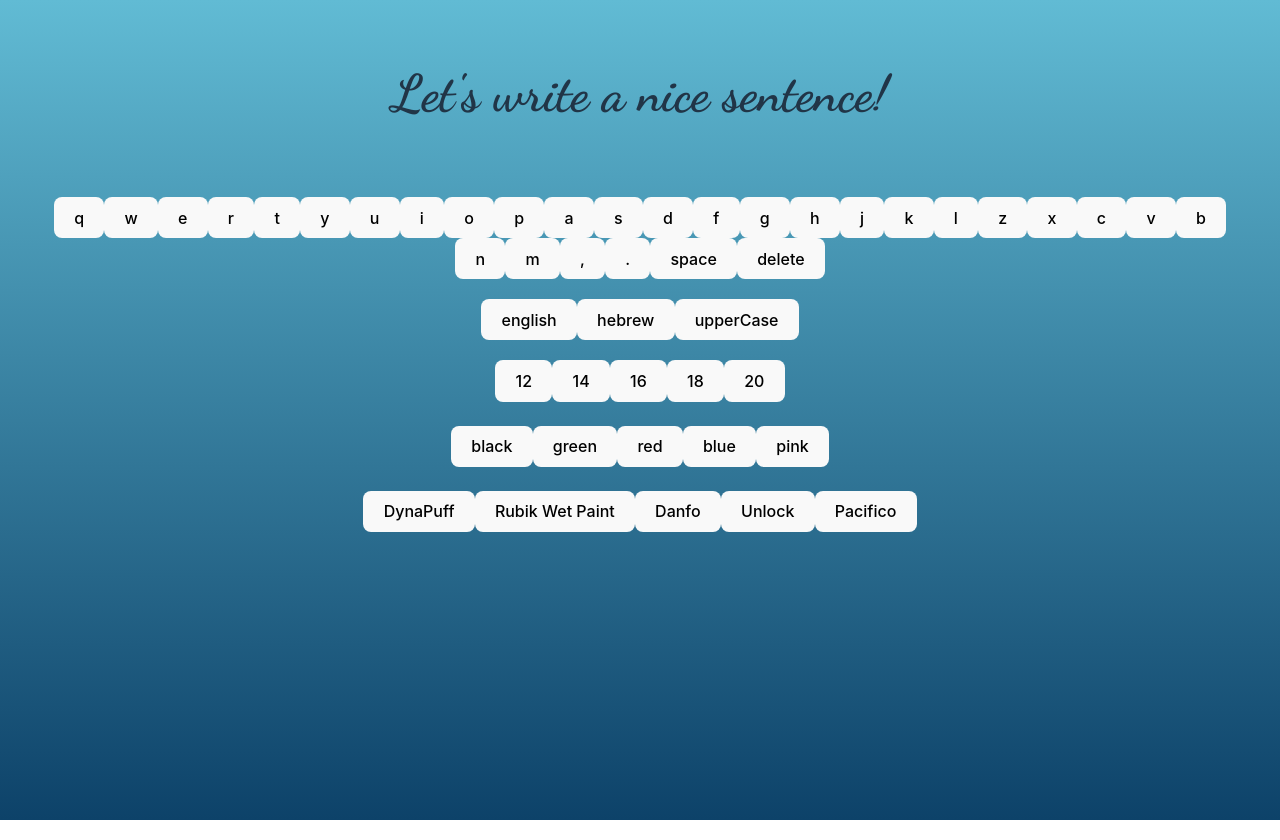
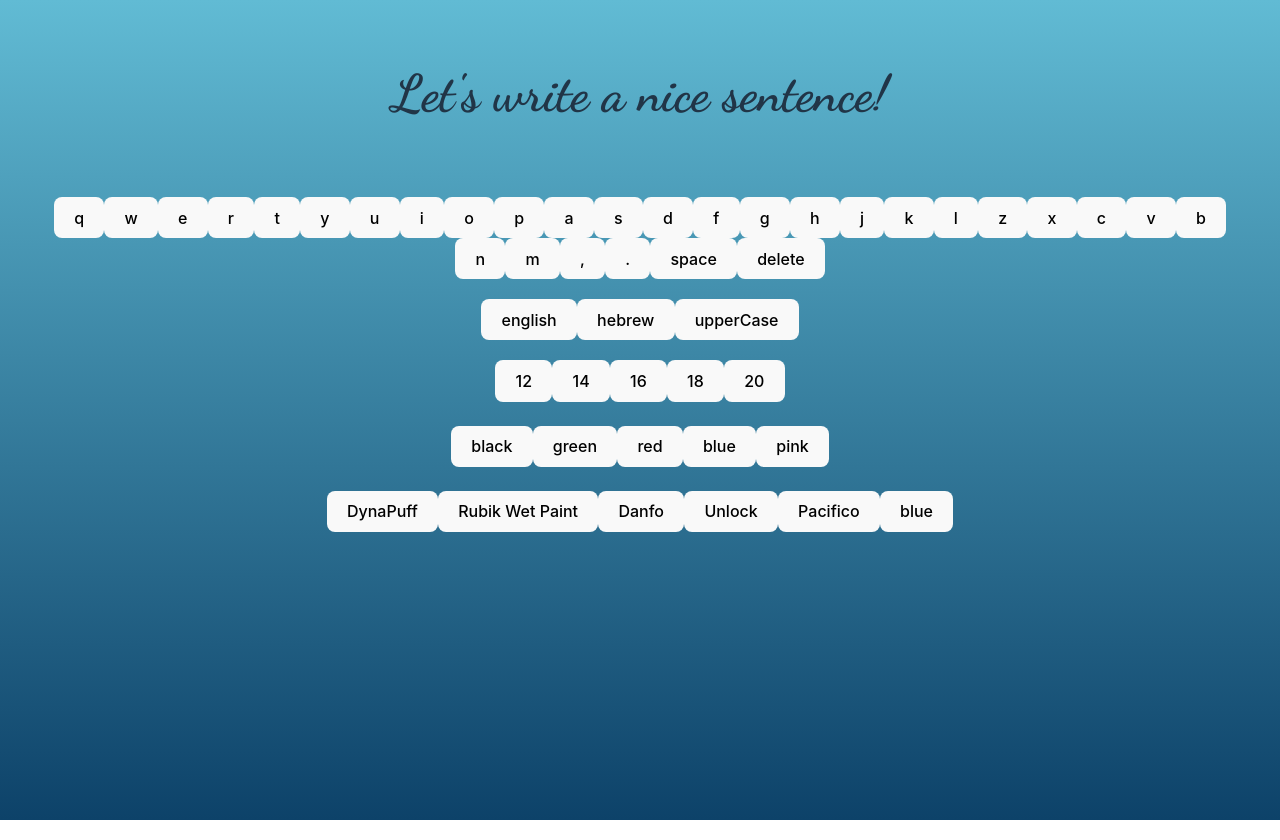
Before and after one commit to YairMoler/word-editor, a React (Vite) app: page / in a window 1280 px wide. Built offline with nearby package versions, Linux system fonts and the light colour scheme; a web font is replaced by a local one.

Commit message:
change the color of all

```diff
--- a/src/App.jsx
+++ b/src/App.jsx
@@ -5,24 +5,27 @@ import KeyboardTypeArray from "./data/keyboard-data";
 import Keyboard from "./components/Keyboard";
 import Style from "./components/style";
 import Languages from "./components/Languages";
+import StyleAll from "./components/StyleAll";
 
 function App() {
     const [currentStyle, setCurrentStyle] = useState({
         currentSize: 12,
         currentColor: "black",
-        currentFont: "DynaPuff"
+        currentFont: "DynaPuff",
     });
     const [KeyboardType, setKeyboardType] = useState(KeyboardTypeArray.english);
     const [charArray, setCharArray] = useState([]);
 
     function addChar(char) {
-        setCharArray((prevCharArray) => [...prevCharArray, { size: currentStyle.currentSize, color: currentStyle.currentColor, value: char , font: currentStyle.currentFont}]);
+        setCharArray((prevCharArray) => [
+            ...prevCharArray,
+            { size: currentStyle.currentSize, color: currentStyle.currentColor, value: char, font: currentStyle.currentFont },
+        ]);
         console.log("{ size: currentStyle.currentSize, colors: currentStyle.currentColor, value: char }: ", {
             size: currentStyle.currentSize,
-            colors: currentStyle.currentColor,
+            color: currentStyle.currentColor,
             value: char,
             font: currentStyle.currentFont,
-
         });
     }
 
@@ -42,17 +45,30 @@ function App() {
         };
     }
 
+    function changeColorAll(color) {
+        setCharArray((prevCharArray) =>
+            prevCharArray.map((item) => {
+                return { ...item, color };
+            })
+        );
+        console.log(charArray);
+    }
     return (
         <>
-        <h1>Let's write a nice sentence!</h1>
+            <h1>Let's write a nice sentence!</h1>
             <Display charArray={charArray} />
 
             <Keyboard KeyboardType={KeyboardType} handleClickAdd={addChar} handleClickDelete={deleteChar} />
             <Languages handleClick={changeLanguages} KeyboardType={["english", "hebrew", "upperCase"]} />
 
-            <Style handleClick={changeStyle("currentSize")} buttons={[12, 14, 16, 18, 20]} /><br /><br />
-            <Style handleClick={changeStyle("currentColor")} buttons={["black", "green", "red", "blue", "pink"]} /><br /><br />
+            <Style handleClick={changeStyle("currentSize")} buttons={[12, 14, 16, 18, 20]} />
+            <br />
+            <br />
+            <Style handleClick={changeStyle("currentColor")} buttons={["black", "green", "red", "blue", "pink"]} />
+            <br />
+            <br />
             <Style handleClick={changeStyle("currentFont")} buttons={["DynaPuff", "Rubik Wet Paint", "Danfo", "Unlock", "Pacifico"]} />
+            <button onClick={() => changeColorAll("blue")}>blue</button>
         </>
     );
 }
--- /dev/null
+++ b/src/components/StyleAll.jsx
@@ -0,0 +1,3 @@
+export default function styleAll(props) {
+    <button onClick={props.handleClick("blue")}>blue</button>;
+}
```
